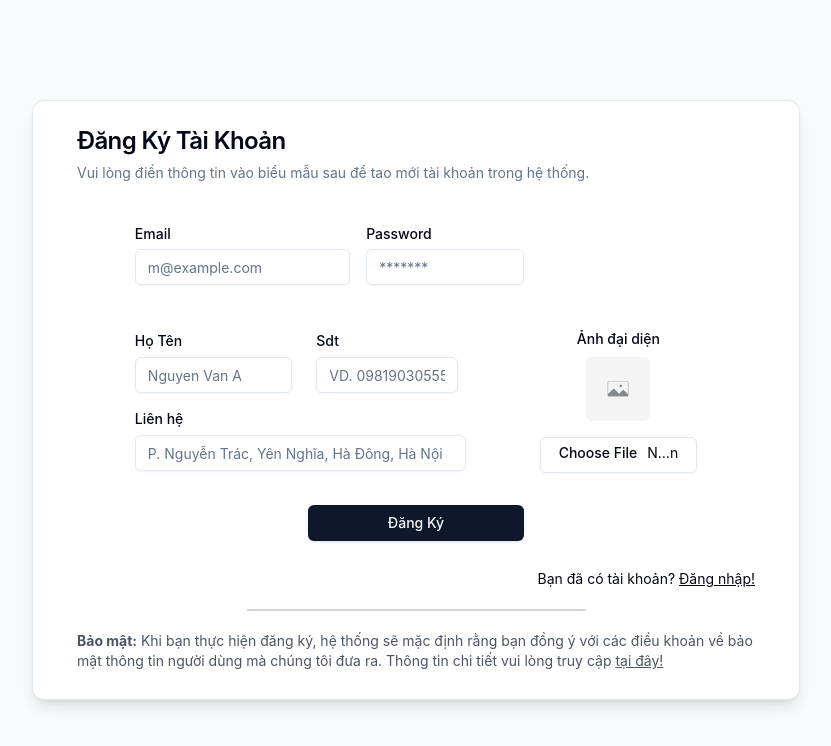
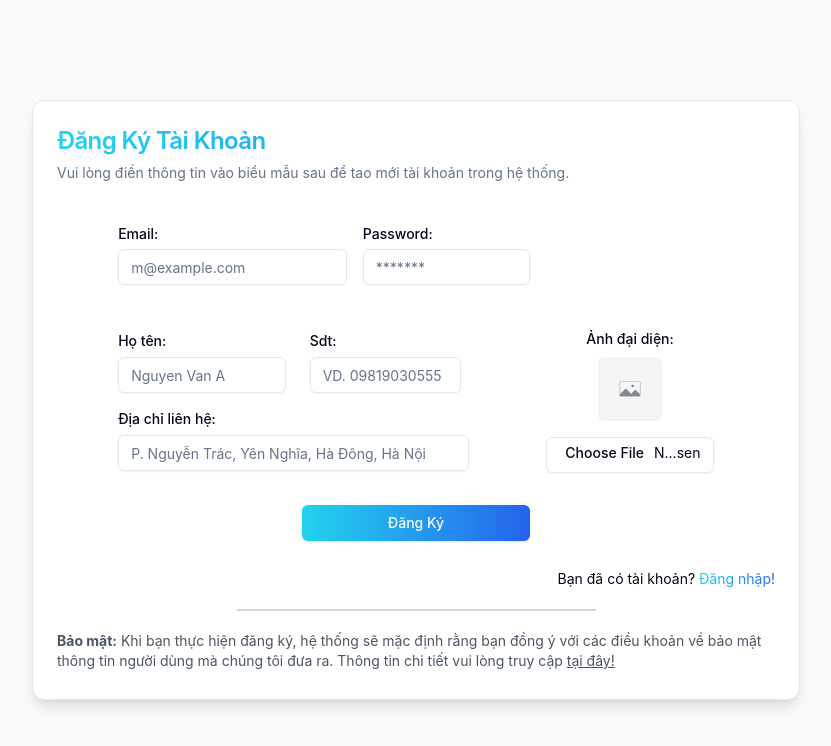
Before and after one commit to MarskTM/financial_report_front_end, a React (Vite) app: page /register in a window 1280 px wide. Shown: the top 746 px of the page, without its empty margins (224-1055 px from the left). Built offline with nearby package versions, Linux system fonts and the light colour scheme.

Commit message:
update style color for auth template

```diff
--- a/src/components/login-form/login-from.tsx
+++ b/src/components/login-form/login-from.tsx
@@ -17,7 +17,9 @@ const LoginFrom: React.FC<Props> = ({}) => {
   return (
     <Card className="mx-auto max-w-screen-sm w-96 shadow-lg">
       <CardHeader>
-        <CardTitle className="text-2xl">Đăng Nhập</CardTitle>
+        <CardTitle className="text-2xl bg-gradient-to-r from-cyan-400 to-blue-600 bg-clip-text text-transparent">
+          Đăng Nhập
+        </CardTitle>
         <CardDescription>
           Vui lòng điền thông tin vào biểu mẫu sau để truy cập hệ thống.
         </CardDescription>
@@ -47,7 +49,10 @@ const LoginFrom: React.FC<Props> = ({}) => {
               required
             />
           </div>
-          <Button type="submit" className="w-full">
+          <Button
+            type="submit"
+            className="w-full bg-gradient-to-r from-cyan-400 to-blue-600 hover:scale-105 active:opacity-85 transform transition-transform duration-300"
+          >
             Đăng Nhập
           </Button>
           <Button variant="outline" className="w-full">
@@ -59,7 +64,10 @@ const LoginFrom: React.FC<Props> = ({}) => {
         </div>
         <div className="mt-4 text-center text-sm">
           Bạn chưa có tài khoản?{" "}
-          <Link to="/register" className="underline">
+          <Link
+            to="/register"
+            className="underline bg-gradient-to-r from-cyan-400 to-blue-600 bg-clip-text text-transparent"
+          >
             Đăng Ký ngay!
           </Link>
         </div>
--- a/src/components/sign-up/sign-up-from.tsx
+++ b/src/components/sign-up/sign-up-from.tsx
@@ -30,9 +30,11 @@ const SignUpForm: React.FC<Props> = ({}) => {
   };
 
   return (
-    <Card className="mx-auto h-[600px] max-w-screen-md shadow-lg px-5">
+    <Card className="mx-auto h-[600px] max-w-screen-md shadow-lg">
       <CardHeader className="mb-5">
-        <CardTitle className="text-2xl">Đăng Ký Tài Khoản</CardTitle>
+        <CardTitle className="text-2xl bg-gradient-to-r from-cyan-400 to-blue-600 bg-clip-text text-transparent">
+          Đăng Ký Tài Khoản
+        </CardTitle>
         <CardDescription>
           Vui lòng điền thông tin vào biểu mẫu sau để tao mới tài khoản trong hệ
           thống.
@@ -42,7 +44,7 @@ const SignUpForm: React.FC<Props> = ({}) => {
         <div className="grid gap-4 grid-cols-12">
           <div className="grid gap-2 row-span-1 col-span-4 col-start-2">
             <div className="flex items-center">
-              <Label htmlFor="email">Email</Label>
+              <Label htmlFor="email">Email:</Label>
             </div>
             <Input
               id="email"
@@ -53,7 +55,7 @@ const SignUpForm: React.FC<Props> = ({}) => {
           </div>
           <div className="grid gap-2 row-span-1 col-span-3">
             <div className="flex items-center">
-              <Label htmlFor="password">Password</Label>
+              <Label htmlFor="password">Password:</Label>
             </div>
             <Input
               id="password"
@@ -65,7 +67,7 @@ const SignUpForm: React.FC<Props> = ({}) => {
 
           <div className="grid gap-y-2 gap-x-1 col-start-2 col-span-3 row-start-2 row-span-1 mt-8">
             <div className="flex items-center">
-              <Label htmlFor="firstName">Họ Tên</Label>
+              <Label htmlFor="firstName">Họ tên:</Label>
             </div>
             <Input
               id="firstName"
@@ -77,7 +79,7 @@ const SignUpForm: React.FC<Props> = ({}) => {
 
           <div className="grid gap-y-2 gap-x-1 col-span-3 row-start-2 row-span-1 mt-8 mx-2">
             <div className="flex items-center">
-              <Label htmlFor="lastName">Sdt</Label>
+              <Label htmlFor="lastName">Sdt:</Label>
             </div>
             <Input
               id="lastName"
@@ -89,7 +91,7 @@ const SignUpForm: React.FC<Props> = ({}) => {
 
           <div className="grid gap-y-2 gap-x-1 col-start-2 col-span-6 row-start-3 row-span-1">
             <div className="flex items-center">
-              <Label htmlFor="address">Liên hệ</Label>
+              <Label htmlFor="address">Địa chỉ liên hệ:</Label>
             </div>
             <Input
               id="address"
@@ -101,7 +103,7 @@ const SignUpForm: React.FC<Props> = ({}) => {
           <div className="grid col-start-9 col-span-3 row-start-2 row-span-2 mt-5">
             <div className="w-full flex items-center h-9 ">
               <Label htmlFor="avata" className="m-auto ">
-                Ảnh đại diện
+                Ảnh đại diện:
               </Label>
             </div>
 
@@ -134,14 +136,20 @@ const SignUpForm: React.FC<Props> = ({}) => {
           </div>
 
           <div className="grid gap-y-2 gap-x-1 col-start-5 col-span-4 row-start-5 row-span-1">
-            <Button type="submit" className="w-full">
+            <Button
+              type="submit"
+              className="w-full bg-gradient-to-r from-cyan-400 to-blue-600 hover:scale-105 active:opacity-85 transform transition-transform duration-300"
+            >
               Đăng Ký
             </Button>
           </div>
         </div>
         <div className="mt-7 text-end text-sm">
           Bạn đã có tài khoản?{" "}
-          <Link to="/login" className="underline">
+          <Link
+            to="/login"
+            className="underline bg-gradient-to-r from-cyan-400 to-blue-600 bg-clip-text text-transparent"
+          >
             Đăng nhập!
           </Link>
         </div>
@@ -149,9 +157,9 @@ const SignUpForm: React.FC<Props> = ({}) => {
           <div className=" w-1/2 my-5 m-auto border-t-2 border-gray-300"></div>
           <p className="text-sm text-gray-600">
             <span className="font-bold">Bảo mật:</span> Khi bạn thực hiện đăng
-            ký, hệ thống sẽ mặc định rằng bạn đồng ý với các điều khoản về bảo mật
-            thông tin người dùng mà chúng tôi đưa ra. Thông tin
-            chi tiết vui lòng truy cập{" "}
+            ký, hệ thống sẽ mặc định rằng bạn đồng ý với các điều khoản về bảo
+            mật thông tin người dùng mà chúng tôi đưa ra. Thông tin chi tiết vui
+            lòng truy cập{" "}
             <Link
               to="https://www.vndirect.com.vn/cac-dieu-khoan-va-dieu-kien-giao-dich-chung-khoan/"
               className="underline"
```
